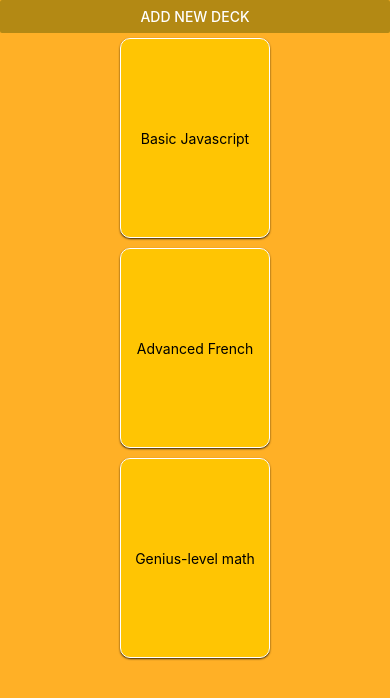
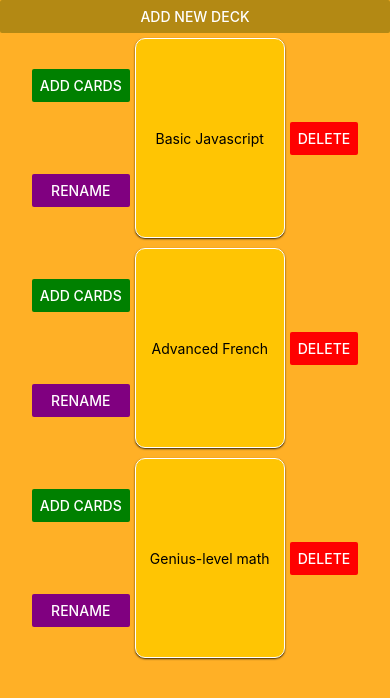
Before and after one commit to NarijauskasMartynas/FlashyCards, a React Native app in the folder FlashyCards/: screen / in a window 390 px wide. Shown: the top 698 px of the page. Built offline with nearby package versions, Linux system fonts and the light colour scheme.

Commit message:
Add deleting functionality

```diff
--- a/FlashyCards/App.js
+++ b/FlashyCards/App.js
@@ -12,14 +12,20 @@ export default class App extends React.Component {
 
     this.state = {
       showCards: false,
-      selectedDeck: "",
+      cardsArray: "",
       addingNewForm: false,
-      decks: decks
+      decks: decks,
+      selectedDeck: ""
     };
+    console.log("iskvieciame");
   }
 
-  changeState(cards) {
-    this.setState({ showCards: true, selectedDeck: cards });
+  changeState(deck) {
+    this.setState({
+      showCards: true,
+      cardsArray: deck.cards,
+      selectedDeck: deck
+    });
   }
 
   goToDecks() {
@@ -35,9 +41,28 @@ export default class App extends React.Component {
     });
   }
 
+  updateDeck(cardsArray) {
+    let currentDeck = this.state.selectedDeck;
+    let index = this.state.decks.indexOf(currentDeck);
+    let decksArray = this.state.decks;
+    currentDeck.cards = cardsArray;
+    decksArray[index] = currentDeck;
+    this.setState(prevState => ({
+      decks: decksArray
+    }));
+  }
+
   openForm() {
     this.setState({
       addingNewForm: !this.state.addingNewForm
+    });
+  }
+
+  deleteDeck(deck) {
+    let filteredArray = this.state.decks.filter(item => item !== deck);
+    console.log(deck);
+    this.setState({
+      decks: filteredArray
     });
   }
 
@@ -58,11 +83,32 @@ export default class App extends React.Component {
             style={styles.scrollView}
           >
             {this.state.decks.map(deck => (
-              <Deck
-                deck={deck}
+              <View
                 key={deck.name}
-                showCards={cards => this.changeState(cards)}
-              ></Deck>
+                style={{
+                  flexDirection: "row"
+                }}
+              >
+                <View
+                  style={{
+                    justifyContent: "space-around"
+                  }}
+                >
+                  <Button color="green" title="add cards"></Button>
+                  <Button color="purple" title="rename"></Button>
+                </View>
+                <Deck
+                  deck={deck}
+                  showCards={() => this.changeState(deck)}
+                ></Deck>
+                <View style={{ flex: 1, justifyContent: "center" }}>
+                  <Button
+                    color="red"
+                    title="delete"
+                    onPress={() => this.deleteDeck(deck)}
+                  ></Button>
+                </View>
+              </View>
             ))}
           </ScrollView>
         </View>
@@ -72,8 +118,9 @@ export default class App extends React.Component {
         <View style={styles.container}>
           <View style={styles.cardRow}>
             <Card
-              cards={this.state.selectedDeck}
+              cards={this.state.cardsArray}
               backBtnPressed={() => this.goToDecks()}
+              updateDeck={deck => this.updateDeck(deck)}
             ></Card>
           </View>
         </View>
--- a/FlashyCards/Application/Components/Card.js
+++ b/FlashyCards/Application/Components/Card.js
@@ -39,6 +39,14 @@ export default class Card extends React.Component {
       showBack: !this.state.showBack,
       endTime: new Date()
     });
+  }
+
+  deleteCard() {
+    let filteredArray = this.state.currentDeck.filter(
+      item => item !== this.state.currentDeck[this.state.currentCard]
+    );
+    this.setState({ currentDeck: filteredArray });
+    this.props.updateDeck(filteredArray);
   }
 
   nextCard() {
@@ -106,6 +114,11 @@ export default class Card extends React.Component {
             title={"Reset"}
             color={"#5c4a08"}
             onPress={() => this.resetPressed()}
+          ></Button>
+          <Button
+            title={"Delete card"}
+            color={"#5c4a08"}
+            onPress={() => this.deleteCard()}
           ></Button>
         </View>
         {this.state.currentDeck.length > 0 && (
--- a/FlashyCards/Application/Components/Deck.js
+++ b/FlashyCards/Application/Components/Deck.js
@@ -8,7 +8,7 @@ export default class Deck extends React.Component {
 
   render() {
     return (
-      <TouchableOpacity onPress={() => this.deckPressed(this.props.deck.cards)}>
+      <TouchableOpacity onPress={() => this.deckPressed(this.props.deck)}>
         <View style={styles.deckStyle}>
           <Text>{this.props.deck.name}</Text>
         </View>
```
